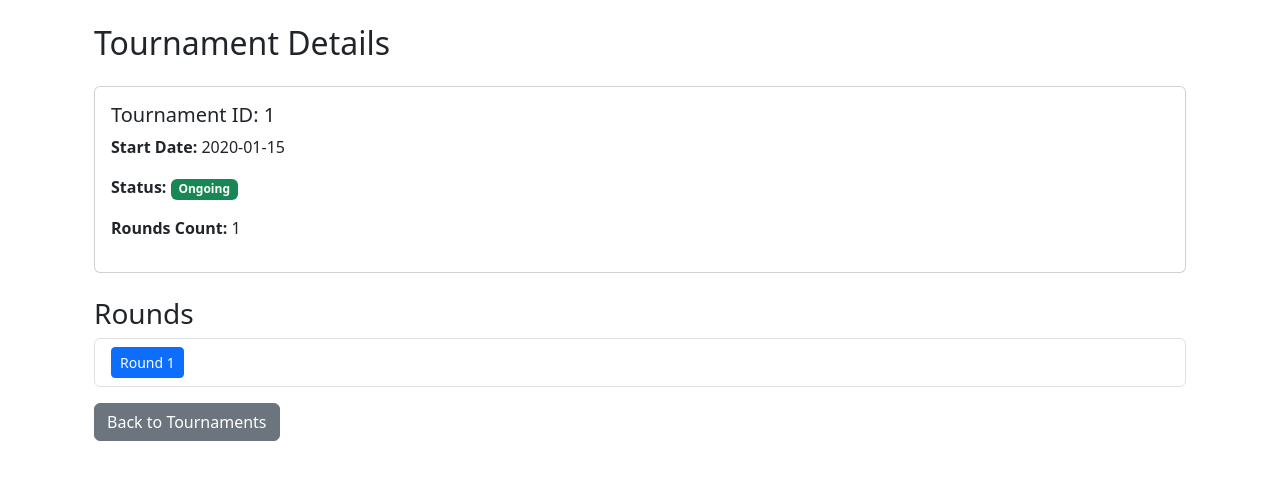
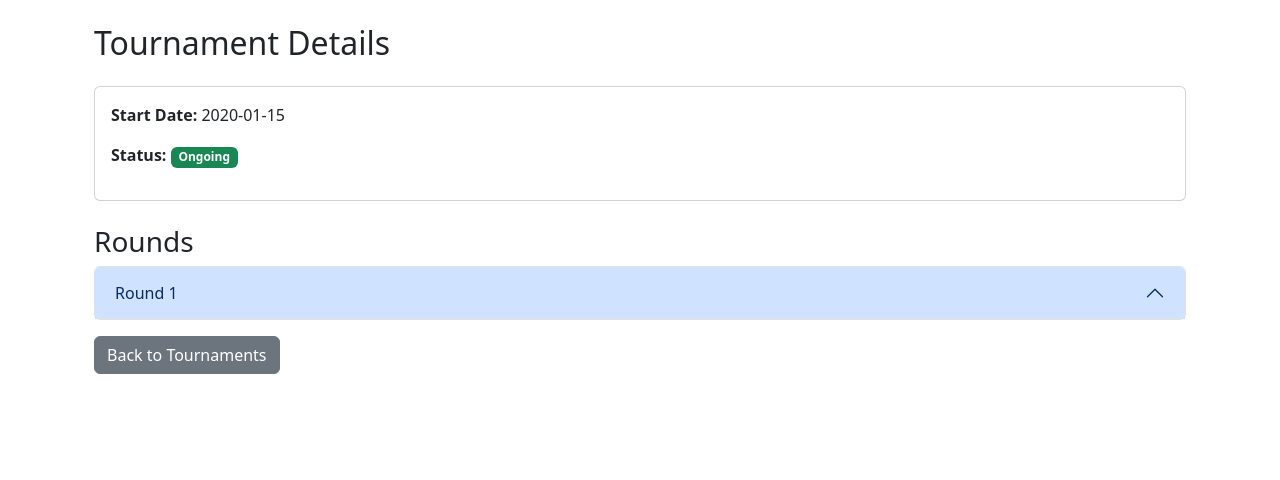
Before and after one commit to vadim-schultz/ttt, a Python web app: template templates/_tournament.html in a window 1280 px wide. Shown: the part 56-536 px from the top of the page. Run offline with Jinja, Linux system fonts and the light colour scheme; the template is opened without the code that fills it: most values are stand-ins (such as "Sample title", 1, 10 or a date in 2020).

Commit message:
Modify Tournament template to display tich detail.

```diff
--- a/templates/_tournament.html
+++ b/templates/_tournament.html
@@ -6,7 +6,6 @@
 
     <div class="card">
         <div class="card-body">
-            <h5 class="card-title">Tournament ID: {{ tournament.id }}</h5>
             <p><strong>Start Date:</strong> {{ tournament.start_date.strftime('%Y-%m-%d') }}</p>
             <p>
                 <strong>Status:</strong>
@@ -14,21 +13,112 @@
                     {{ tournament.status.capitalize() }}
                 </span>
             </p>
-            <p><strong>Rounds Count:</strong> {{ tournament.rounds_count }}</p>
         </div>
     </div>
 
     <h3 class="mt-4">Rounds</h3>
     {% if tournament.rounds %}
-<ul class="list-group">
+    <div class="accordion" id="roundsAccordion">
         {% for round in tournament.rounds %}
-    <li class="list-group-item">
-        <a href="{{ '/round/' ~ round.id }}" class="btn btn-sm btn-primary">
+        <div class="accordion-item">
+            <h2 class="accordion-header" id="heading{{ round.id }}">
+                <button class="accordion-button" type="button" data-bs-toggle="collapse"
+                        data-bs-target="#collapse{{ round.id }}" aria-expanded="true"
+                        aria-controls="collapse{{ round.id }}">
                     Round {{ round.round_number }}
-        </a>
-    </li>
+                </button>
+            </h2>
+            <div id="collapse{{ round.id }}" class="accordion-collapse collapse" aria-labelledby="heading{{ round.id }}"
+                 data-bs-parent="#roundsAccordion">
+                <div class="accordion-body">
+                    {% if round.matches %}
+                    <div class="list-group">
+                        {% for match in round.matches %}
+                        <div class="list-group-item">
+                            <div class="row">
+                                <div class="col-md-4">
+                                    <div class="card">
+                                        <div class="card-body">
+                                            <div class="text-end">
+                                                <div class="row">
+                                                    <div class="col-md-4">
+                                                        <ul class="list-unstyled">
+                                                            {% for player in match.teams[0].players %}
+                                                            <li>{{ player.name }}</li>
                                                             {% endfor %}
                                                         </ul>
+                                                    </div>
+                                                    <div class="col-md-4">
+                                                        <h2>{{ match.teams[0].score }}</h2>
+                                                    </div>
+                                                </div>
+                                            </div>
+                                        </div>
+                                    </div>
+                                </div>
+                                <div class="col-md-4">
+                                    <div class="card">
+                                        <div class="card-body">
+                                            <div class="text-start">
+                                                <div class="row">
+
+                                                    <div class="col-md-4">
+                                                        <h2>{{ match.teams[1].score }}</h2>
+                                                    </div>
+                                                    <div class="col-md-4">
+                                                        <ul class="list-unstyled">
+                                                            {% for player in match.teams[1].players %}
+                                                            <li>{{ player.name }}</li>
+                                                            {% endfor %}
+                                                        </ul>
+                                                    </div>
+                                                </div>
+                                            </div>
+                                        </div>
+                                    </div>
+                                </div>
+                                <div class="col-md-4">
+                                    <div class="card">
+                                        <div class="card-body">
+                                            <form action="/score" method="post"
+                                                  class="d-flex flex-column align-items-end">
+                                                <input type="hidden" name="match_id" value="{{ match.id }}">
+                                                <input type="hidden" name="team1_id" value="{{ match.teams[0].id }}">
+                                                <input type="hidden" name="team2_id" value="{{ match.teams[1].id }}">
+                                                <div class="row">
+                                                    <div class="col-md-4">
+                                                        <div class="mb-2 w-100">
+                                                            <input type="number" class="form-control form-control-sm"
+                                                                   name="team1_score" placeholder="{{ match.teams[0].score }}">
+                                                        </div>
+                                                    </div>
+                                                    <div class="col-md-4">
+                                                        <div class="mb-2 w-100">
+                                                            <input type="number" class="form-control form-control-sm"
+                                                                   name="team2_score" placeholder="{{ match.teams[1].score }}">
+                                                        </div>
+                                                    </div>
+                                                    <div class="col-md-4">
+                                                        <button type="submit" class="btn btn-primary btn-sm">Submit
+                                                        </button>
+                                                    </div>
+                                                </div>
+                                            </form>
+                                        </div>
+                                    </div>
+                                </div>
+                            </div>
+                        </div>
+                        {% endfor %}
+                    </div>
+                    {% else %}
+                    <p>No matches available.</p>
+                    {% endif %}
+                </div>
+            </div>
+        </div>
+        {% endfor %}
+    </div>
     {% else %}
     <p>No rounds available.</p>
     {% endif %}
```
Lines whose indentation alone changed are shown as unchanged.
